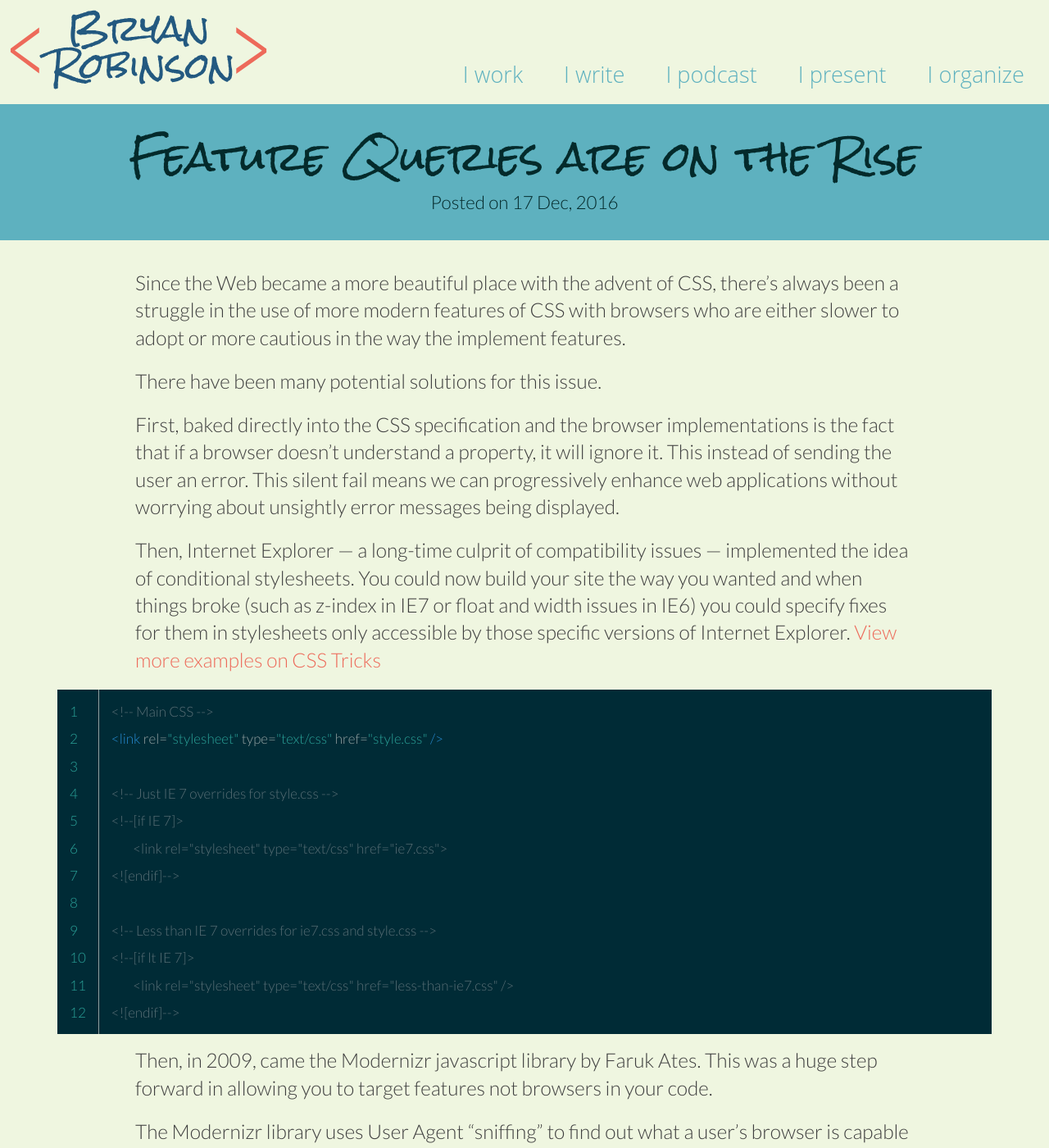
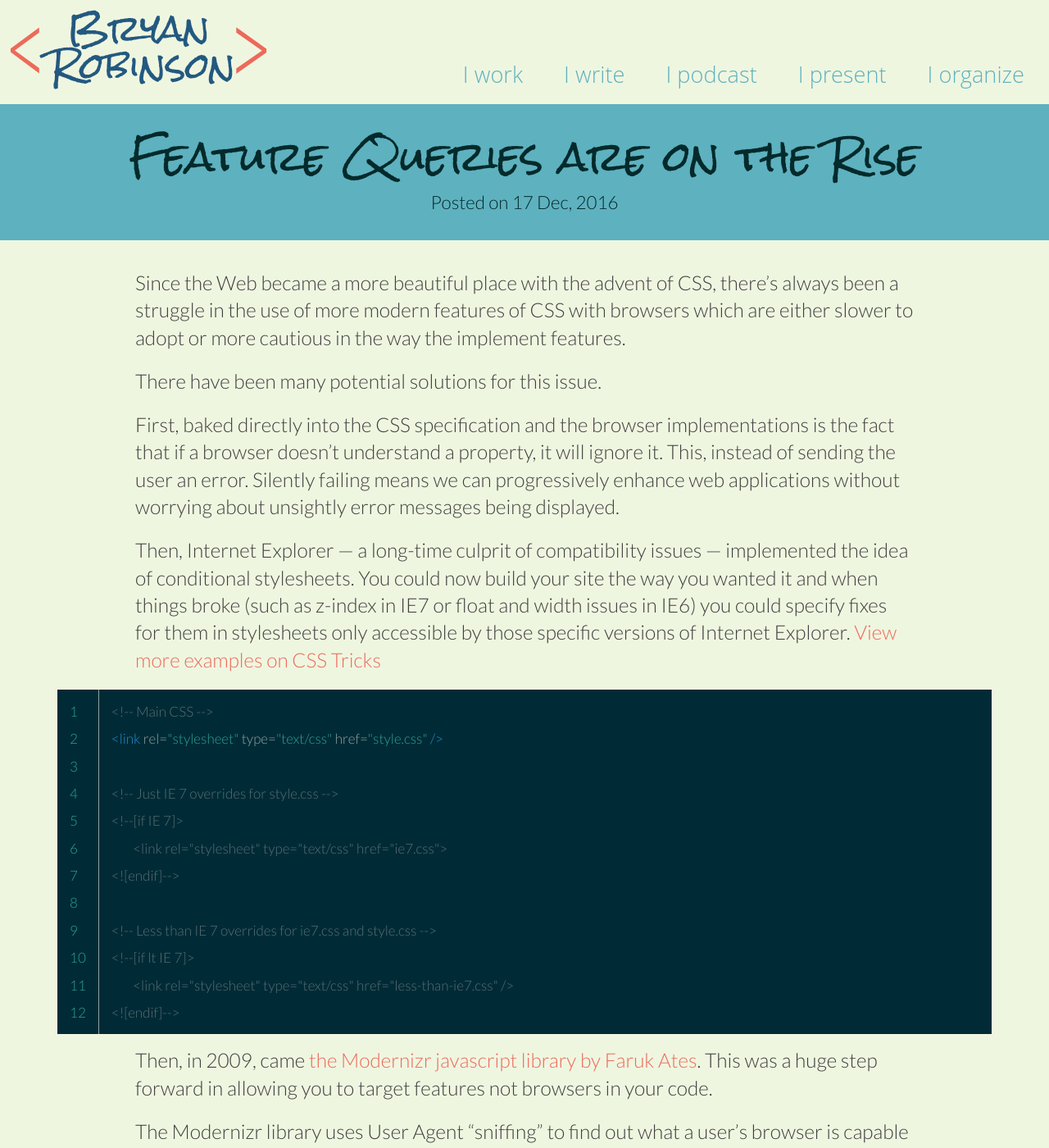
Before and after one commit to erquhart/jekyll-portfolio, a Jekyll site: the page built from _posts/2016-12-17-feature-queries-on-the-rise.markdown, in a window 1280 px wide and 1400 px high. Shown: the whole window at 82% size. Built offline with Jekyll 4.4.1, drawn with Linux system fonts in a browser that asks for light colours; comment, search, counter and statistics services are not loaded; some of the changed text lies outside the part shown.

Commit message:
Feature Query post grammar and link fixes

````diff
--- a/_posts/2016-12-17-feature-queries-on-the-rise.markdown
+++ b/_posts/2016-12-17-feature-queries-on-the-rise.markdown
@@ -13,13 +13,13 @@ categories: Design
     }
 </style>
 
-Since the Web became a more beautiful place with the advent of CSS, there’s always been a struggle in the use of more modern features of CSS with browsers who are either slower to adopt or more cautious in the way the implement features.
+Since the Web became a more beautiful place with the advent of CSS, there’s always been a struggle in the use of more modern features of CSS with browsers which are either slower to adopt or more cautious in the way the implement features.
 
 There have been many potential solutions for this issue.
 
-First, baked directly into the CSS specification and the browser implementations is the fact that if a browser doesn’t understand a property, it will ignore it. This instead of sending the user an error. This silent fail means we can progressively enhance web applications without worrying about unsightly error messages being displayed.
+First, baked directly into the CSS specification and the browser implementations is the fact that if a browser doesn’t understand a property, it will ignore it. This, instead of sending the user an error. Silently failing means we can progressively enhance web applications without worrying about unsightly error messages being displayed.
 
-Then, Internet Explorer — a long-time culprit of compatibility issues — implemented the idea of conditional stylesheets. You could now build your site the way you wanted and when things broke (such as z-index in IE7 or float and width issues in IE6) you could specify fixes for them in stylesheets only accessible by those specific versions of Internet Explorer. [View more examples on CSS Tricks](https://css-tricks.com/how-to-create-an-ie-only-stylesheet/)
+Then, Internet Explorer — a long-time culprit of compatibility issues — implemented the idea of conditional stylesheets. You could now build your site the way you wanted it and when things broke (such as z-index in IE7 or float and width issues in IE6) you could specify fixes for them in stylesheets only accessible by those specific versions of Internet Explorer. [View more examples on CSS Tricks](https://css-tricks.com/how-to-create-an-ie-only-stylesheet/)
 
 {% highlight html linenos %}
 <!-- Main CSS -->
@@ -37,7 +37,7 @@ Then, Internet Explorer — a long-time culprit of compatibility issues — impl
 
 {% endhighlight %}
 
-Then, in 2009, came the Modernizr javascript library by Faruk Ates. This was a huge step forward in allowing you to target features not browsers in your code.
+Then, in 2009, came [the Modernizr javascript library by Faruk Ates](https://modernizr.com/). This was a huge step forward in allowing you to target features not browsers in your code.
 
 The Modernizr library uses User Agent “sniffing” to find out what a user’s browser is capable of and then provides that information in a few ways for the developer to access. A dev can utilize the library in their javascript to test both CSS features and JS features. Modernizr also can provide your application with features dumped out in a string of class names on the <html> element on the page. Meaning your css can target browsers that support flexbox or browsers that DON’T support flexbox in new and powerful ways.
 
@@ -63,11 +63,11 @@ The syntax is relatively easy:
 {% endhighlight %}
 
 
-Here’s a concrete example using CSS Grid — an amazing new layout property that isn’t in even modern browsers until March or April 2017.
+Here’s a concrete example using CSS Grid &emdash; an amazing new layout property that isn’t in even modern browsers until March or April 2017.
 
 ## No Feature Query
 
-Here's what the example looks like with no feature query. If you're in a browser that supports Grid Layout &emdash; which you're probably not &emdash; then you'll see a great grid layout. If you're not, you'll see full-width ```display: block; ``` divs with images with no explanation.
+Here's what the example looks like with no feature query. If you're in a browser that supports Grid Layout &emdash; which you're probably not &emdash; then you'll see a great grid layout. If you're not, you'll see full-width block-level divs with images with no explanation.
 
 <iframe style="width: 120%; margin-left: -10%;" height='500' scrolling='no' title='CSS Grid Example - No Feature Query' src='//codepen.io/brob/embed/ENwbPK/?height=500&theme-id=26704&default-tab=result&embed-version=2' frameborder='no' allowtransparency='true' allowfullscreen='true'>See the Pen <a href='http://codepen.io/brob/pen/ENwbPK/'>CSS Grid Example - No Feature Query</a> by Bryan Robinson (<a href='http://codepen.io/brob'>@brob</a>) on <a href='http://codepen.io'>CodePen</a>.
 </iframe>
````
